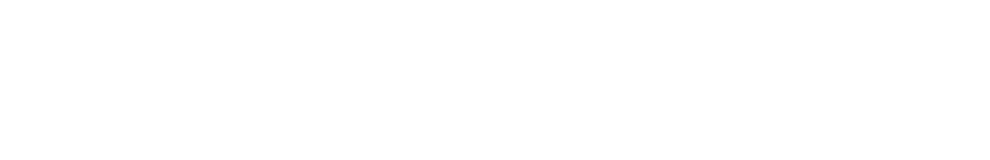
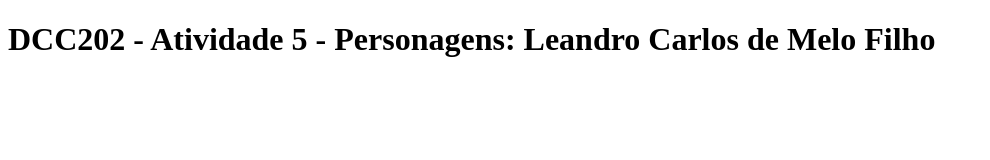
Before and after one commit to ufjf-dcc202/ufjf-dcc202-2023-3-b-atv5-melo-leandro, a website: page personagens.html in a window 1280 px wide. Shown: the whole page, without its empty margins (0-990 px from the left). Drawn offline with Linux system fonts and the light colour scheme.

Commit message:
da titulo ao head e ao main de personagens

```diff
--- a/personagens.html
+++ b/personagens.html
@@ -3,9 +3,12 @@
 <head>
     <meta charset="UTF-8">
     <meta name="viewport" content="width=device-width, initial-scale=1.0">
-    <title>Document</title>
+    <title>DCC202 - Atividade 5 - Personagens: Leandro Carlos de Melo Filho</title>
 </head>
 <body>
+    <main>
+        <h1>DCC202 - Atividade 5 - Personagens: Leandro Carlos de Melo Filho</h1>
 
+    </main>
 </body>
 </html>
```
